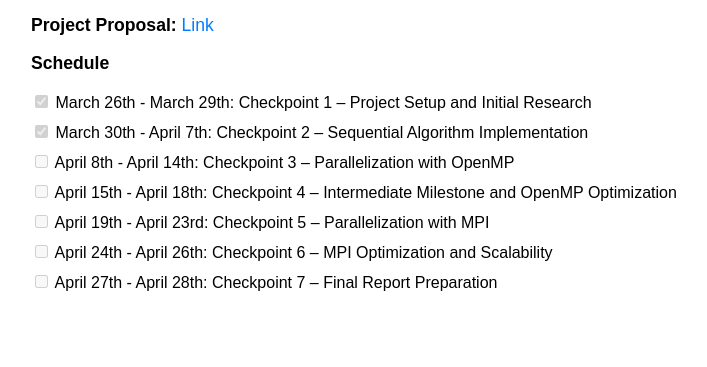
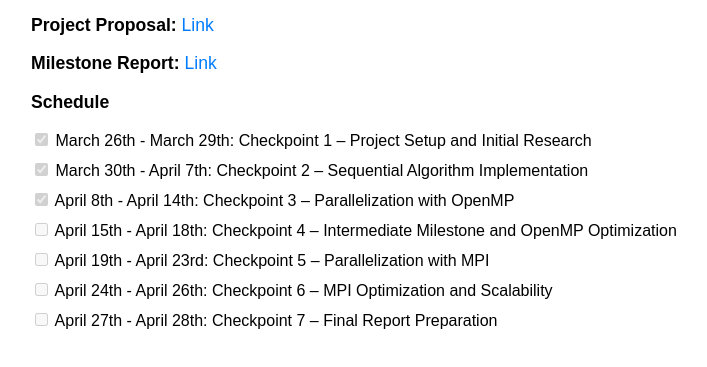
Before and after one commit to pranavnkps/pranavnkps.github.io, a plain HTML site: page index.html in a window 1280 px wide. Shown: the part 107-474 px from the top of the page, without its empty margins (9-716 px from the left). Drawn offline with Linux system fonts and the light colour scheme.

Commit message:
Update website

```diff
--- a/index.html
+++ b/index.html
@@ -42,12 +42,13 @@
     <h1>Parallel Convex Hull Generation</h1>
     <h2>Hardik Harti, Pranav Vigneshwar Kumar</h2>
     <p><strong>Project Proposal:</strong> <a href="https://docs.google.com/document/d/1recF6Kqm9bOlK3f82aoAOc93PGtOaF4pRmS2C6ag_us/edit?usp=sharing">Link</a></p>
+    <p><strong>Milestone Report:</strong> <a href="https://docs.google.com/document/d/1RNssOE7kdtHwZfJyGG4hn_Z_ehw6S5ymfsH8a7XFNmI/edit?usp=sharing">Link</a></p>
 
     <p><strong>Schedule</strong></p>
     <ul class="checklist">
         <li><input type="checkbox" id="cb1" checked disabled><label for="cb1"> March 26th - March 29th: Checkpoint 1 – Project Setup and Initial Research </label></li>
         <li><input type="checkbox" id="cb2" checked disabled><label for="cb2"> March 30th - April 7th: Checkpoint 2 – Sequential Algorithm Implementation </label></li>
-        <li><input type="checkbox" id="cb3" disabled><label for="cb3"> April 8th - April 14th: Checkpoint 3 – Parallelization with OpenMP </label></li>
+        <li><input type="checkbox" id="cb3" checked disabled><label for="cb3"> April 8th - April 14th: Checkpoint 3 – Parallelization with OpenMP </label></li>
         <li><input type="checkbox" id="cb4" disabled><label for="cb4"> April 15th - April 18th: Checkpoint 4 – Intermediate Milestone and OpenMP Optimization </label></li>
         <li><input type="checkbox" id="cb5" disabled><label for="cb5"> April 19th - April 23rd: Checkpoint 5 – Parallelization with MPI</label></li>
         <li><input type="checkbox" id="cb6" disabled><label for="cb6"> April 24th - April 26th: Checkpoint 6 – MPI Optimization and Scalability</label></li>
```
